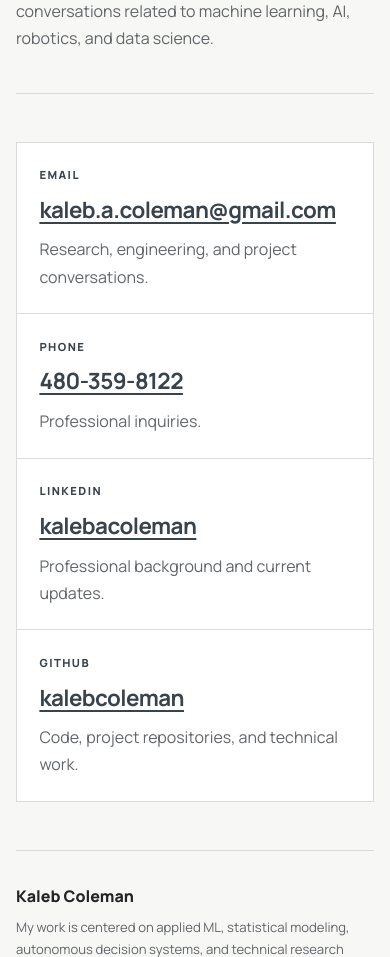
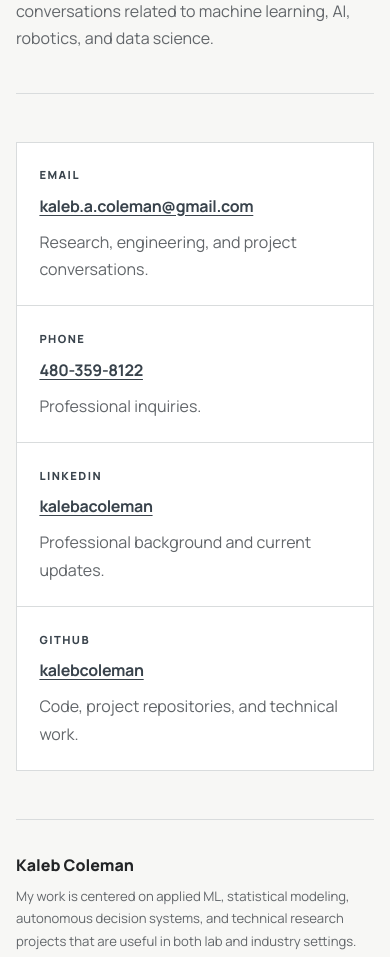
Before and after one commit to kalebcoleman/portfolio, a Flask app: page /contact in a window 390 px wide. Shown: the part 335-1292 px from the top of the page. Run offline with Flask 3, Linux system fonts and the light colour scheme.

Commit message:
Improve mobile contact readability

```diff
--- a/static/css/base.css
+++ b/static/css/base.css
@@ -144,3 +144,7 @@ figcaption { color: var(--muted); font-size: .78rem; margin-top: .6rem; }
 .project-grid-featured .project-card p:not(.project-kicker) { font-size: .85rem; }
 @media (max-width: 900px) { .project-grid-featured { grid-template-columns: repeat(2,minmax(0,1fr)); } }
 @media (max-width: 650px) { .site-main { padding-top: 3.5rem; } .hero { grid-template-columns: 1fr; gap: 2.5rem; padding-bottom: 3rem; } .hero-copy h1 { font-size: clamp(4rem, 16vw, 6.5rem); } .hero-copy > .eyebrow { margin-bottom: 1.5rem; } .project-grid-featured { grid-template-columns: 1fr; gap: 2.5rem; } }
+
+@media (max-width: 650px) {
+    .contact-card h2 { font-size: clamp(1rem, 4vw, 1.25rem); letter-spacing: -.02em; }
+}
```
